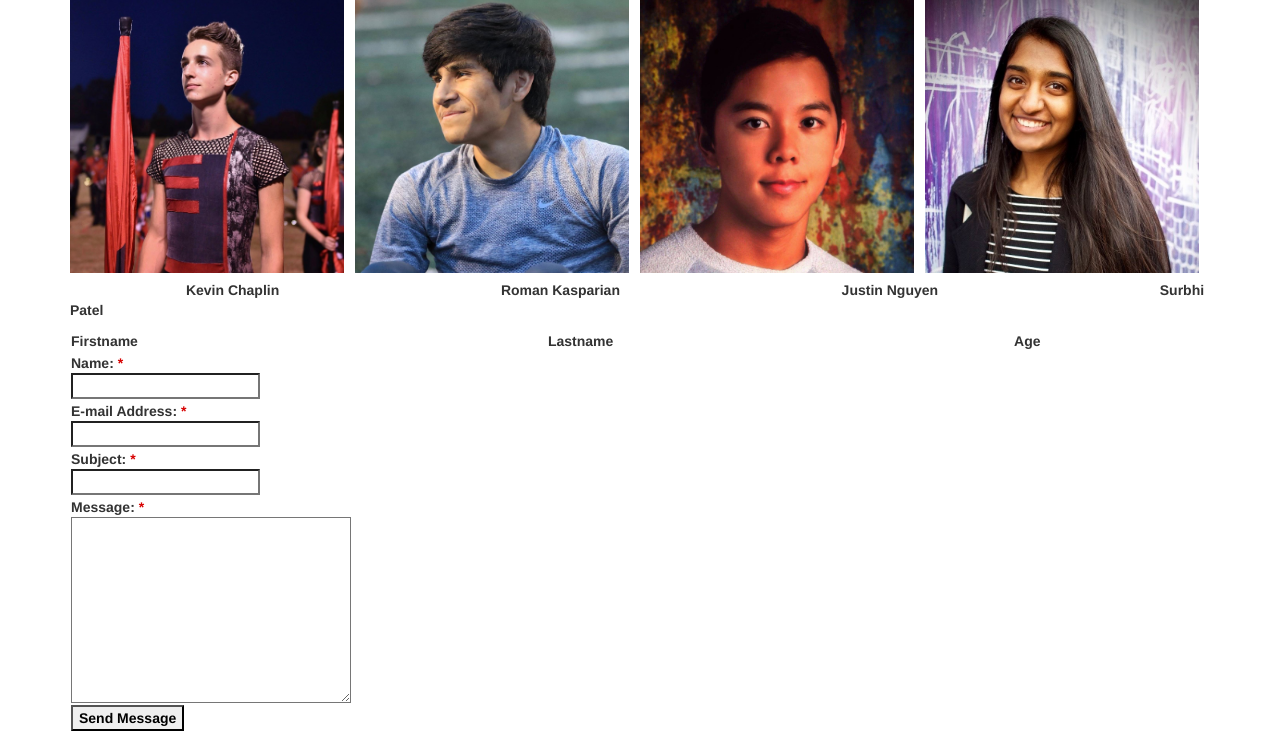
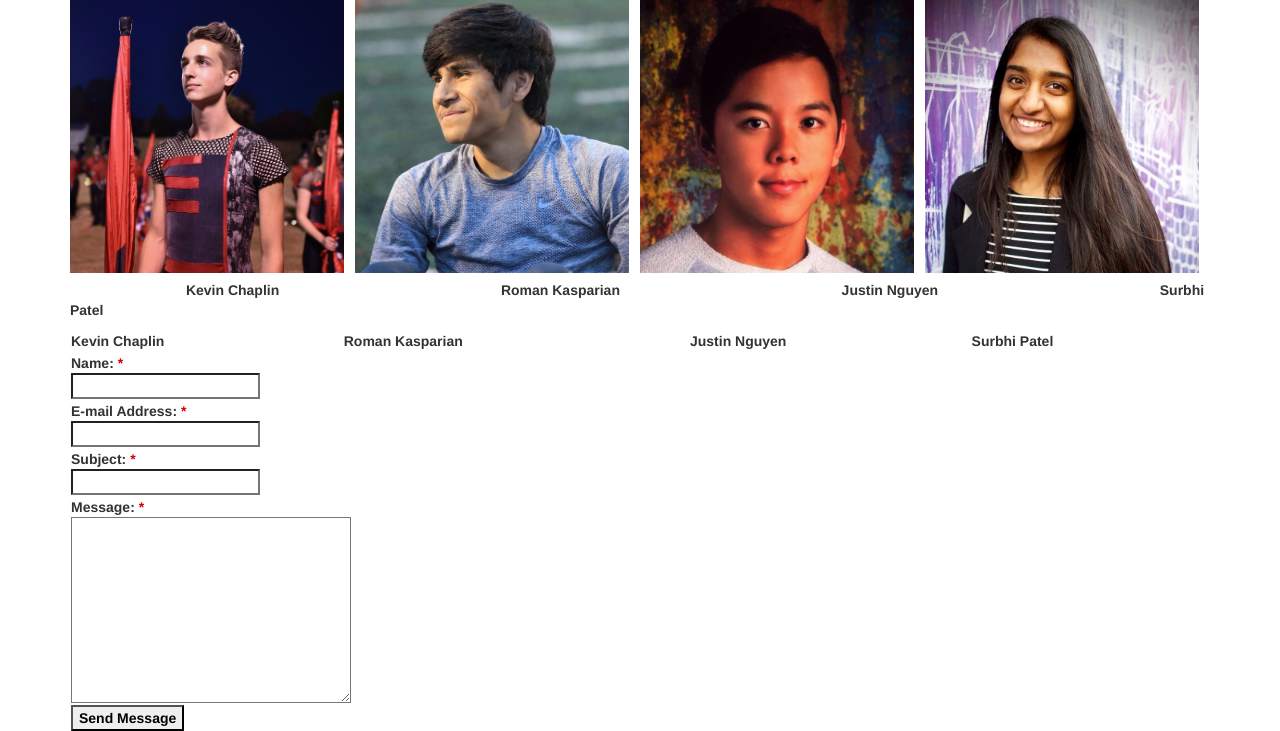
Before and after one commit to oboekevin/SilverTongue, a Flask app: page /contact in a window 1280 px wide. Shown: the part 164-895 px from the top of the page. Run offline with Flask 2, Linux system fonts and the light colour scheme; lists and menus that the app fills with data are empty; some libraries are stand-ins or nearby versions.

Commit message:
Update contact.html

```diff
--- a/FlaskWebProject1/templates/contact.html
+++ b/FlaskWebProject1/templates/contact.html
@@ -22,10 +22,12 @@
 
 <table style="width:100%">
   <tr>
-    <th>Firstname</th>
-    <th>Lastname</th>
-    <th>Age</th>
-  </tr>
+    <th>Kevin Chaplin</th>
+    <th>Roman Kasparian</th>
+    <th>Justin Nguyen</th>
+	  <th>Surbhi Patel</th>
+
+	</tr>
 
 <p></p>
 
```
